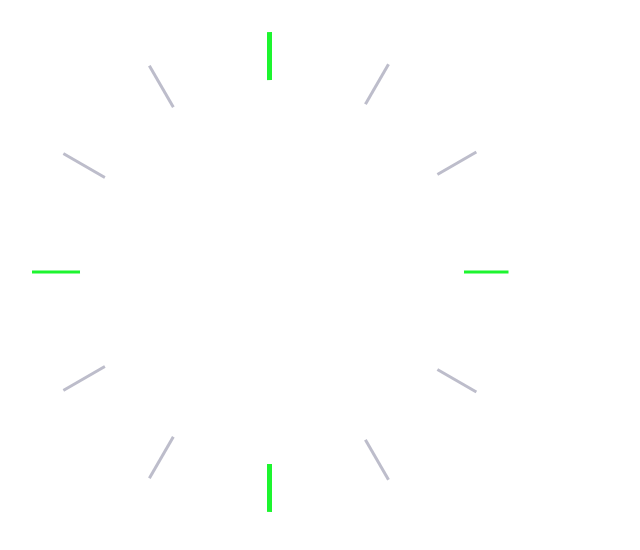
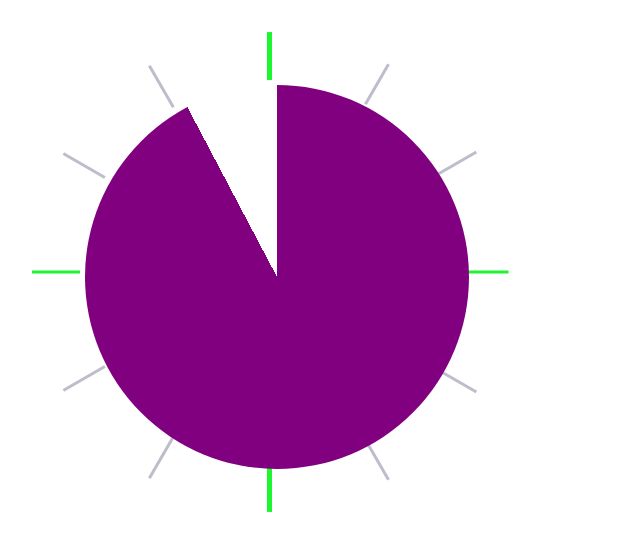
Before and after one commit to HugoKawamata/clockblocker, a React (Create React App) app: page / in a window 1280 px wide. Shown: the top 550 px of the page, without its empty margins (0-640 px from the left). Built offline with nearby package versions, Linux system fonts and the light colour scheme.

Commit message:
✨ Add pie chart to centre of clock

```diff
--- a/package.json
+++ b/package.json
@@ -6,6 +6,7 @@
     "@testing-library/jest-dom": "^5.16.5",
     "@testing-library/react": "^13.4.0",
     "@testing-library/user-event": "^13.5.0",
+    "luxon": "^3.1.1",
     "react": "^18.2.0",
     "react-dom": "^18.2.0",
     "react-scripts": "5.0.1",
--- a/src/App.css
+++ b/src/App.css
@@ -71,3 +71,27 @@
   border-radius: 100%;
   z-index: 1;
 }
+
+.clock-block {
+  width: 100%;
+  aspect-ratio: 1;
+  position: relative;
+  display: inline-grid;
+  place-content: center;
+  margin: 5px;
+  font-size: 25px;
+  font-weight: bold;
+  font-family: sans-serif;
+}
+
+.clock-block:before {
+  /* --progress:60; */
+  --b:10px;
+  --c:purple;
+
+  content: "";
+  position: absolute;
+  border-radius: 50%;
+  inset: 0;
+  background: conic-gradient(var(--c) calc(var(--progress)*1%),#0000 0);
+}
--- a/src/App.js
+++ b/src/App.js
@@ -1,18 +1,31 @@
 import logo from './logo.svg';
 import './App.css';
+import { DateTime } from "luxon";
+
+const SECONDS_IN_DAY = 86400
+
+const secondsPastMidnight = DateTime.now().toSeconds() - DateTime.now().startOf("day").toSeconds()
+const dayPercentComplete = (secondsPastMidnight / SECONDS_IN_DAY) * 100
 
 function App() {
+  document.documentElement.style.setProperty('--progress', dayPercentComplete);
+
   return (
     <div id="main">
       <div className="clock">
-        <div class="outer-clock-face">
-          <div class="marking zero"></div>
-          <div class="marking one"></div>
-          <div class="marking two"></div>
-          <div class="marking three"></div>
-          <div class="marking four"></div>
-          <div class="marking five"></div>
-          <div class="inner-clock-face">
+        <div className="outer-clock-face">
+          <div className="marking zero"></div>
+          <div className="marking one"></div>
+          <div className="marking two"></div>
+          <div className="marking three"></div>
+          <div className="marking four"></div>
+          <div className="marking five"></div>
+          <div className="inner-clock-face">
+            <div
+              className="clock-block"
+              // style="--p:60;--b:10px;--c:purple;"
+            >
+            </div>
           </div>
         </div>
       </div>
```
Also changed, not shown: 2 other files (tests, documents, lock files or other folders).
